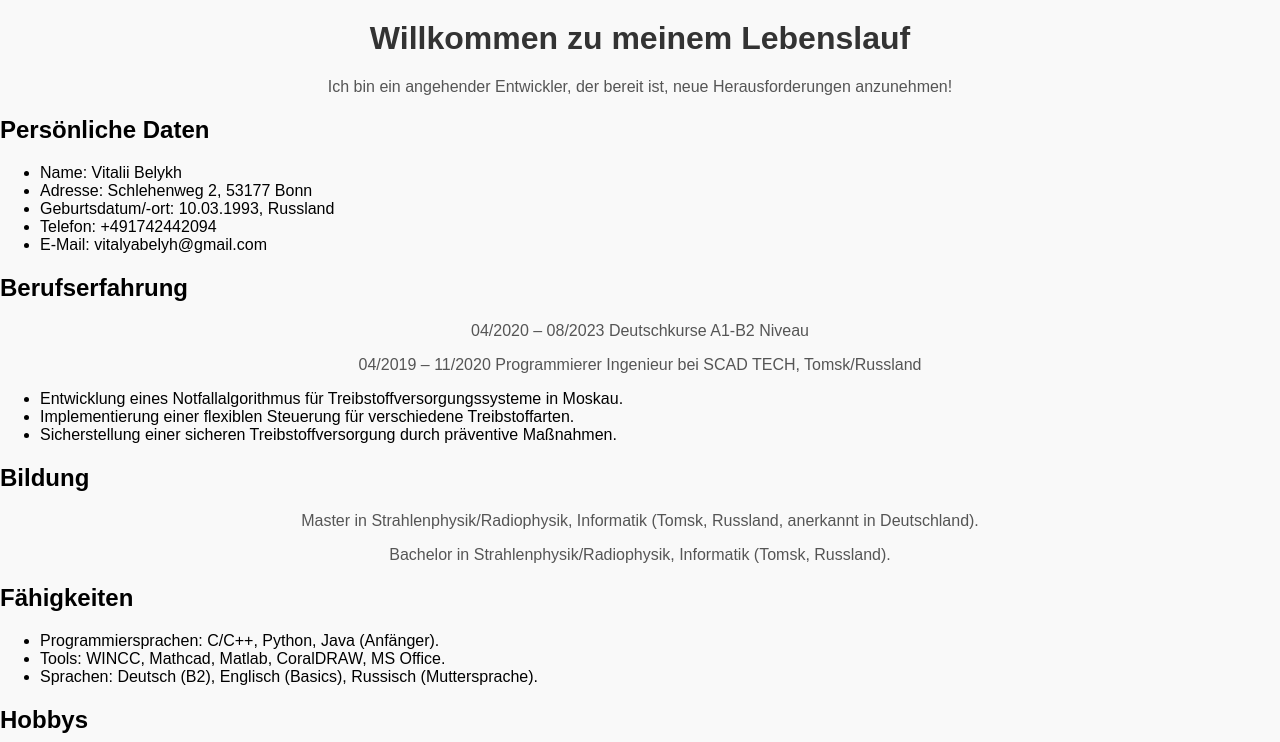
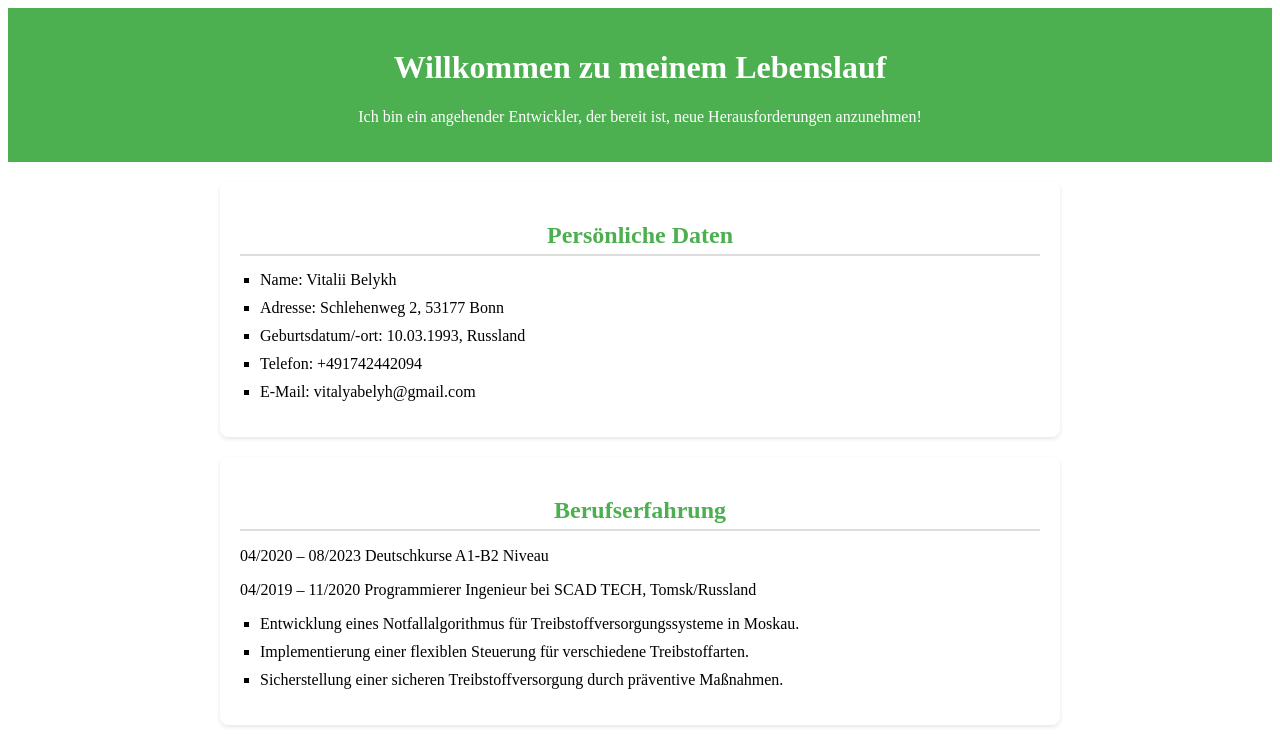
Before and after one commit to vitalya834/cv_project, a plain HTML site: page index.html in a window 1280 px wide. Shown: the top 742 px of the page. Drawn offline with Linux system fonts and the light colour scheme.

Commit message:
css  update

```diff
--- a/style.css
+++ b/style.css
@@ -1,18 +1,58 @@
-body {
-    font-family: Arial, sans-serif;
-    margin: 0;
-    padding: 0;
-    background-color: #f9f9f9;
+/* Секция заголовков */
+header {
+    text-align: center;
+    background-color: #4CAF50;
+    color: white;
+    padding: 20px 0;
+    margin-bottom: 20px;
 }
 
-h1 {
-    color: #333;
-    text-align: center;
-    margin-top: 20px;
+/* Общий стиль для секций */
+section {
+    margin: 20px auto;
+    padding: 20px;
+    max-width: 800px;
+    background-color: #fff;
+    border-radius: 8px;
+    box-shadow: 0 2px 4px rgba(0, 0, 0, 0.1);
 }
 
-p {
-    text-align: center;
-    color: #555;
+/* Стили для подзаголовков */
+h2 {
+    color: #4CAF50;
+    border-bottom: 2px solid #ddd;
+    padding-bottom: 5px;
+    margin-bottom: 15px;
+}
+
+/* Список */
+ul {
+    list-style: square;
+    padding-left: 20px;
     margin-top: 10px;
 }
+
+ul li {
+    margin-bottom: 10px;
+}
+
+/* Контактные данные */
+.personal-info {
+    text-align: left;
+    font-size: 14px;
+    line-height: 1.6;
+}
+
+/* Центрирование заголовков */
+h1, h2 {
+    text-align: center;
+}
+
+/* Цветовая гамма */
+a {
+    color: #4CAF50;
+    text-decoration: none;
+}
+a:hover {
+    text-decoration: underline;
+}
```
